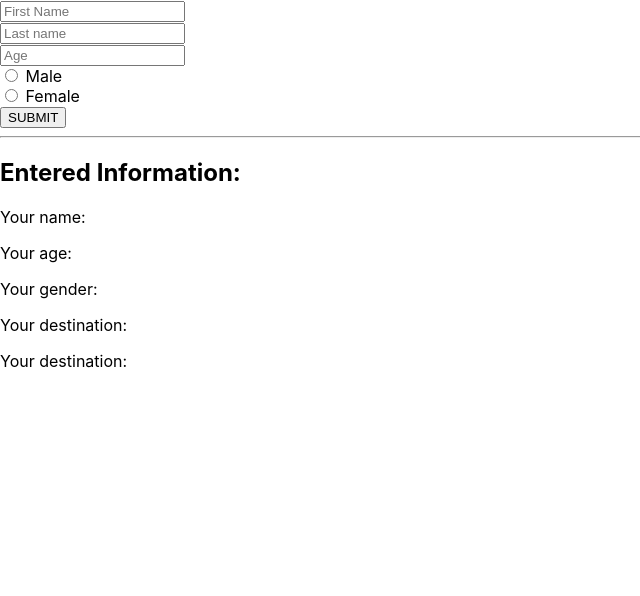
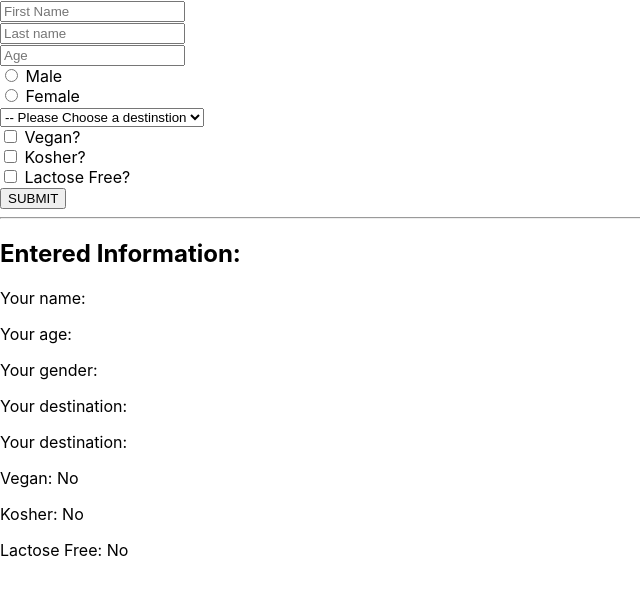
Before and after one commit to shareena-begum/react-props, a Next.js app: page /formprac in a window 1280 px wide. Shown: the top 596 px of the page, without its empty margins (0-640 px from the left). Built offline with nearby package versions, Linux system fonts and the light colour scheme.

Commit message:
checkbox

```diff
--- a/pages/formprac.js
+++ b/pages/formprac.js
@@ -9,17 +9,16 @@ class formprac extends Component{
             age: "",
             gender: "",
             destination: "",
-            dietaryRestrictions: []
-
+            isVegan: false,
+            isKosher: false,
+            isLactoseFree: false
         }
         this.handleChange = this.handleChange.bind(this)
     }
 
     handleChange(event){
-        const {name,value} = event.target
-        this.setState({
-            [name]: value
-        })
+        const {name,value, type, checked} = event.target
+        type === "checkbox" ?  this.setState({ [name]: checked }) : this.setState({ [name]: value })
 }
     render(){
     return(
@@ -68,6 +67,53 @@ class formprac extends Component{
                </label>
                <br />
 
+               <select
+                    vlaue={this.state.destination}
+                    name="destination"
+                    onChange={this.handleChange} >
+                        <option value="">-- Please Choose a destinstion</option>
+                        <option value="manali">Manali</option>
+                        <option value="shimla">Shimla</option>
+                        <option value="dehradun">Dehradun</option>
+                        <option value="kerala">Kerala</option>
+                        <option value="ooty">Ooty</option>
+               </select>
+
+               <br />
+
+               <label>
+                   <input
+                   type="checkbox"
+                   name="isVegan"
+                   onChange={this.handleChange}
+                   checked={this.state.isVegan}
+                   /> Vegan?
+               </label>
+
+               <br />
+
+               <label>
+                   <input
+                   type="checkbox"
+                   name="isKosher"
+                   onChange={this.handleChange}
+                   checked={this.state.isKosher}
+                   /> Kosher?
+               </label>
+
+               <br />
+
+               <label>
+                   <input
+                   type="checkbox"
+                   name="isLactoseFree"
+                   onChange={this.handleChange}
+                   checked={this.state.isLactoseFree}
+                   /> Lactose Free?
+               </label>
+
+               <br />
+
 
 
 
@@ -89,9 +135,12 @@ class formprac extends Component{
                <h2>Entered Information:</h2>
                <p>Your name: {this.state.firstName} {this.state.lastName}</p>
                <p>Your age: {this.state.age}</p>
-               <p>Your gender: {}</p>
-               <p>Your destination: {}</p>
-               <p>Your destination: {}</p>
+               <p>Your gender: {this.state.gender}</p>
+               <p>Your destination: {this.state.destination}</p>
+               <p>Your destination:</p>
+               <p>Vegan: {this.state.isVegan ? "Yes" : "No"}</p>
+               <p>Kosher: {this.state.isKosher  ? "Yes" : "No"}</p>
+               <p>Lactose Free: {this.state.isLactoseFree  ? "Yes" : "No"}</p>
        </main>
     )
    }
```
